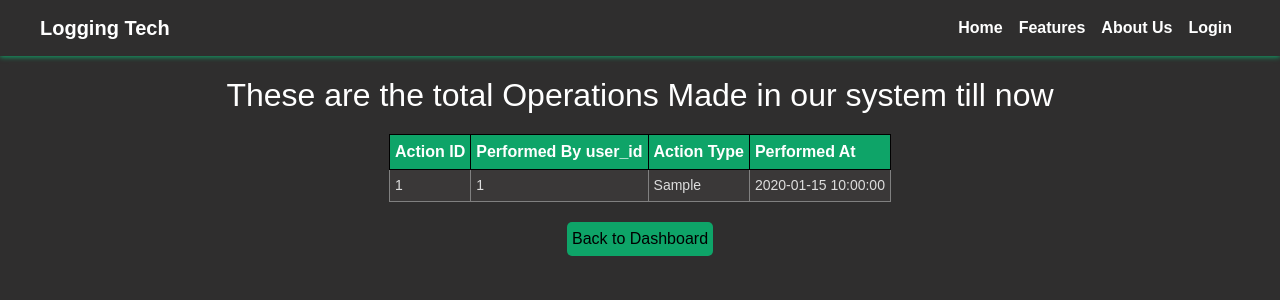
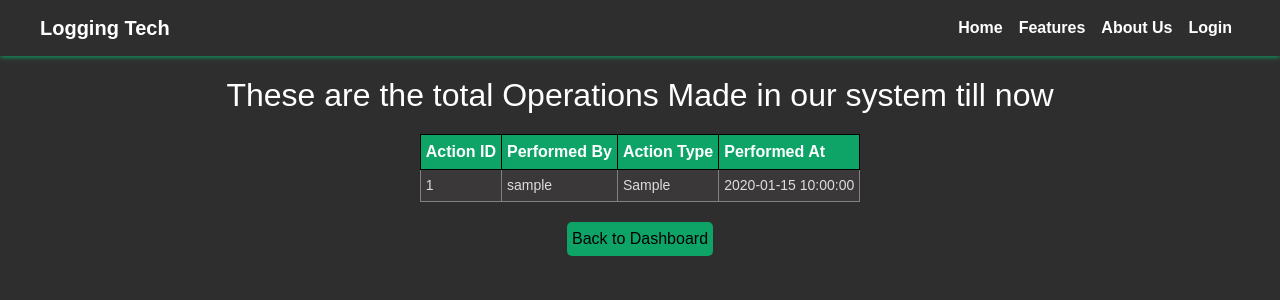
Before and after one commit to aravind2225/LFM_APP, a Flask app: template project/templates/admin_security_logs.html in a window 1280 px wide. Shown: the top 300 px of the page. Run offline with Flask 3, Linux system fonts and the light colour scheme; the template is opened without the code that fills it: most values are stand-ins (such as "Sample title", 1, 10 or a date in 2020); some web fonts are replaced.

Commit message:
Added Username to audit_logs instead of user_id

```diff
--- a/lfm_app_supabase_script.sql
+++ b/lfm_app_supabase_script.sql
@@ -175,6 +175,8 @@ CREATE TABLE audit_trail (
     action_type  VARCHAR(50) NOT NULL,
     action_time  TIMESTAMPTZ DEFAULT NOW()
 );
+ALTER TABLE audit_trail
+ALTER COLUMN action_type TYPE text;
 
 
 CREATE TABLE archives (
--- a/project/admin_security_logs.py
+++ b/project/admin_security_logs.py
@@ -12,7 +12,7 @@ admin_security_logs_bp = Blueprint("admin-security-logs", __name__, url_prefix="
 def view_security_logs():
     db = get_db()
 
-    audits=db.execute(text("SELECT action_id,user_id, action_type, action_time FROM audit_trail")).fetchall()
+    audits=db.execute(text("SELECT a.action_id,u.username, a.action_type, a.action_time::timestamp(0) as audit_time FROM audit_trail a join users u on a.user_id=u.user_id order by audit_time desc")).fetchall()
 
     return render_template(
         "admin_security_logs.html",audits=audits
--- a/project/templates/admin_security_logs.html
+++ b/project/templates/admin_security_logs.html
@@ -14,7 +14,7 @@
     <table border="1" cellpadding="6">
         <tr>
             <th>Action ID</th>
-            <th>Performed By user_id</th>
+            <th>Performed By</th>
             <th>Action Type</th>
             <th>Performed At</th>
         </tr>
@@ -22,9 +22,9 @@
         {% for audit in audits %}
         <tr>
             <td>{{ audit.action_id }}</td>
-            <td>{{ audit.user_id }}</td>
+            <td>{{ audit.username }}</td>
             <td>{{ audit.action_type }}</td>
-            <td>{{ audit.action_time }}</td>
+            <td>{{ audit.audit_time }}</td>
         </tr>
         {% endfor %}
     </table>
```
